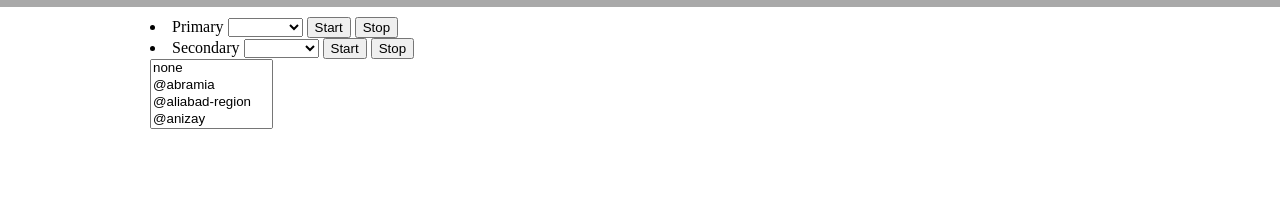
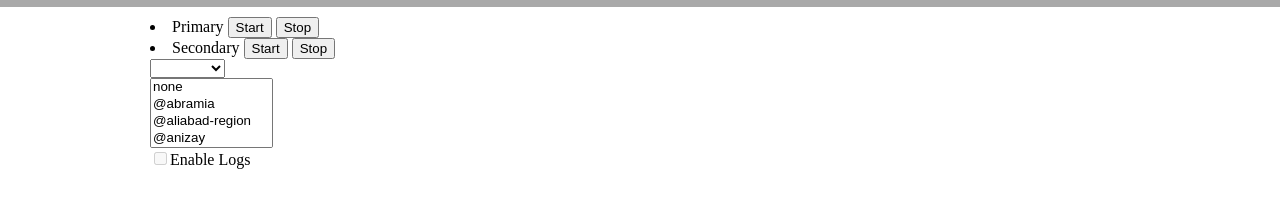
Before and after one commit to SOCOMD/panel, a plain HTML site: page web/index.html in a window 1280 px wide. Shown: the part 73-280 px from the top of the page. Drawn offline with nearby package versions, Linux system fonts and the light colour scheme.

Commit message:
Formatting

```diff
--- a/web/index.html
+++ b/web/index.html
@@ -14,12 +14,8 @@
       <div>
         <li v-for="server in servers">
           <span>{{server.name}}</span>
-          <select v-model="server.mods">
-            <option v-for="(value, name) in modsets" :key="name" :value="value">
-              {{name}}
-            </option>
-          </select>
-          <button v-on:click="start(server.name, server.mods,selectedExtras)">
+
+          <button v-on:click="start(server.name, mods,selectedExtras)">
             Start
           </button>
           <button v-on:click="stop(server.name)">
@@ -28,11 +24,19 @@
         </li>
       </div>
       <div>
+	    <select v-model="mods">
+            <option v-for="(value, name) in modsets" :key="name" :value="value">
+              {{name}}
+            </option>
+        </select>
+		<br>
         <select multiple v-model="selectedExtras">
           <option v-for="(value, name) in extras" :key="name" :value="value">
             {{name}}
           </option>
         </select>
+		<br>
+		<input type="checkbox" name="logging" value="enablelogs" disabled>Enable Logs</input>
       </div>
     </div>
   </div>
```
